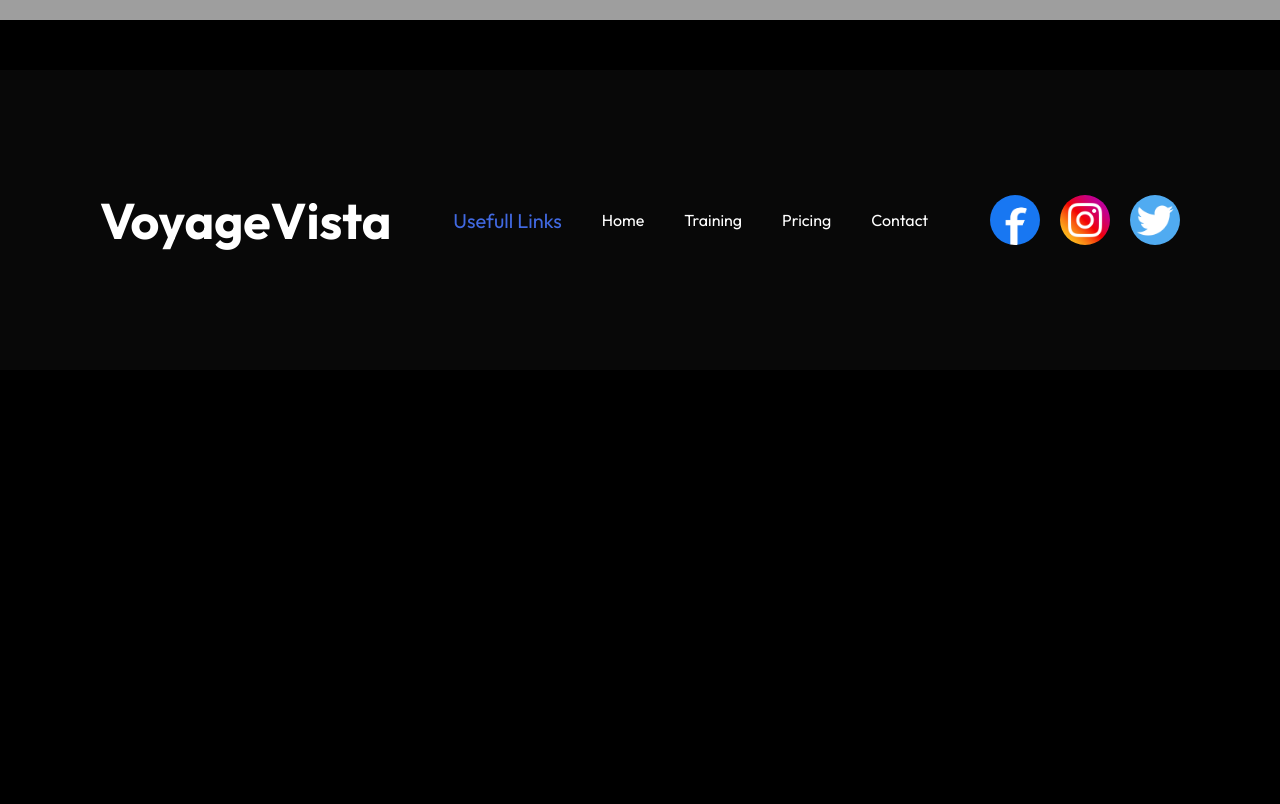
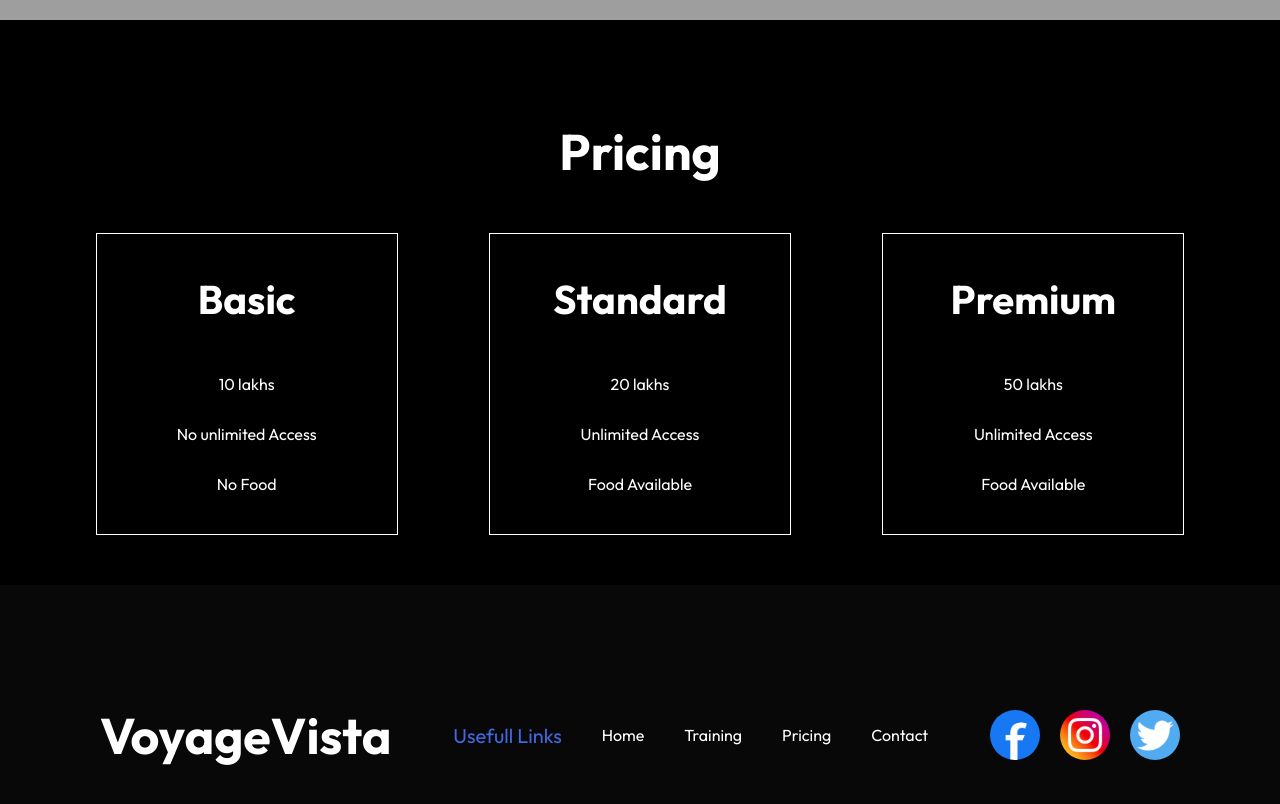
Before and after one commit to mayurcoding/travel-app, a React (Create React App) app: page /Pricing in a window 1280 px wide. Shown: the part 780-1584 px from the top of the page. Before the commit the page ends 1150 px from the top, so only its background shows below. Built offline with nearby package versions, Linux system fonts and the light colour scheme; grey boxes are pictures that could not be loaded.

Commit message:
pricing page

```diff
--- a/src/Components/Footer/Footer.js
+++ b/src/Components/Footer/Footer.js
@@ -8,7 +8,9 @@ const Footer = () => {
   const social = [facebook, istagram, twitter];
   return (
     <footer>
-      <h1>VoyageVista</h1>
+      <h1>
+        <Link to="/">VoyageVista</Link>
+      </h1>
       <div className="links">
         <h2> Usefull Links</h2>
         <Link to="/">Home</Link>
--- /dev/null
+++ b/src/Pages/Pricing/Component/Card.js
@@ -0,0 +1,49 @@
+import React from "react";
+import SingleCard from "./SingleCard";
+
+const Card = () => {
+  const data = [
+    {
+      id: 1,
+      heading: "Basic",
+      line1: "10 lakhs",
+      line2: "No unlimited Access",
+      line3: "No Food",
+    },
+    {
+      id: 2,
+      heading: "Standard",
+      line1: "20 lakhs",
+      line2: "Unlimited Access",
+      line3: "Food Available",
+    },
+    {
+      id: 3,
+      heading: "Premium",
+      line1: "50 lakhs",
+      line2: "Unlimited Access",
+      line3: "Food Available",
+    },
+  ];
+
+  return (
+    <>
+      <h1 className="heading">Pricing</h1>
+      <section className="cards">
+        {data.map((item) => {
+          const { id, heading, line1, line2, line3 } = item;
+          return (
+            <SingleCard
+              id={id}
+              heading={heading}
+              line1={line1}
+              line2={line2}
+              line3={line3}
+            />
+          );
+        })}
+      </section>
+    </>
+  );
+};
+export default Card;
--- /dev/null
+++ b/src/Pages/Pricing/Component/SingleCard.js
@@ -0,0 +1,16 @@
+import React from "react";
+
+const SingleCard = ( {heading, line1, line2, line3}) => {
+  return (
+    <div className="card">
+      <h2>{heading}</h2>
+      <div className="content">
+        <p>{line1}</p>
+        <p>{line2}</p>
+        <p>{line3}</p>
+      </div>
+    </div>
+  );
+};
+
+export default SingleCard;
--- a/src/Pages/Pricing/Pricing.js
+++ b/src/Pages/Pricing/Pricing.js
@@ -1,12 +1,16 @@
 import Header from "../../Components/Header/Header";
 import Navbar from "../../Components/Navbar/Navbar";
 import Footer from "../../Components/Footer/Footer";
+import Card from "./Component/Card";
+import SingleCard from "./Component/SingleCard";
+import "./PricingStyles.css"
 
 const Pricing = () => {
   return (
     <>
       <Navbar />
       <Header heading="Pricing Page" />
+      <Card />
       <Footer />
     </>
   );
--- /dev/null
+++ b/src/Pages/Pricing/PricingStyles.css
@@ -0,0 +1,34 @@
+.cards {
+    display: flex;
+    justify-content: space-around;
+    align-items: center;
+    margin: 50px;
+}
+.card
+{
+    display: flex;
+    justify-content: center;
+    align-items: center;
+    flex-direction: column;
+    gap: 50px;
+    text-align: center;
+    border: 1px solid white;
+    width: 300px;
+    height: 300px;
+}
+
+.card:hover {
+    transform: scale(1.05);
+
+}
+
+.card h2 {
+    font-size: 40px;
+}
+.card .content {
+    display: flex;
+    justify-content: center;
+    align-items: center;
+    gap: 30px;
+    flex-direction: column;
+}
```
